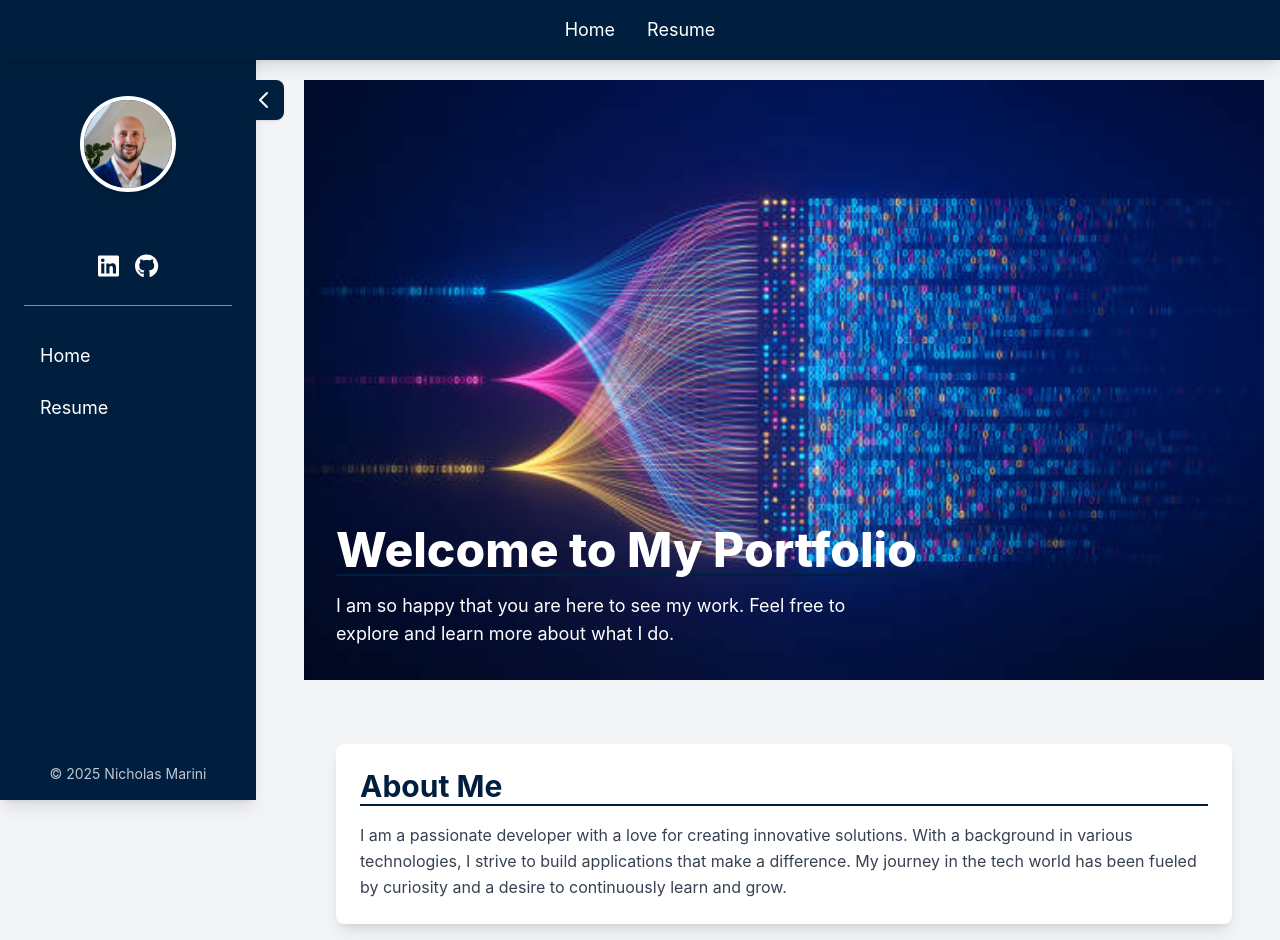
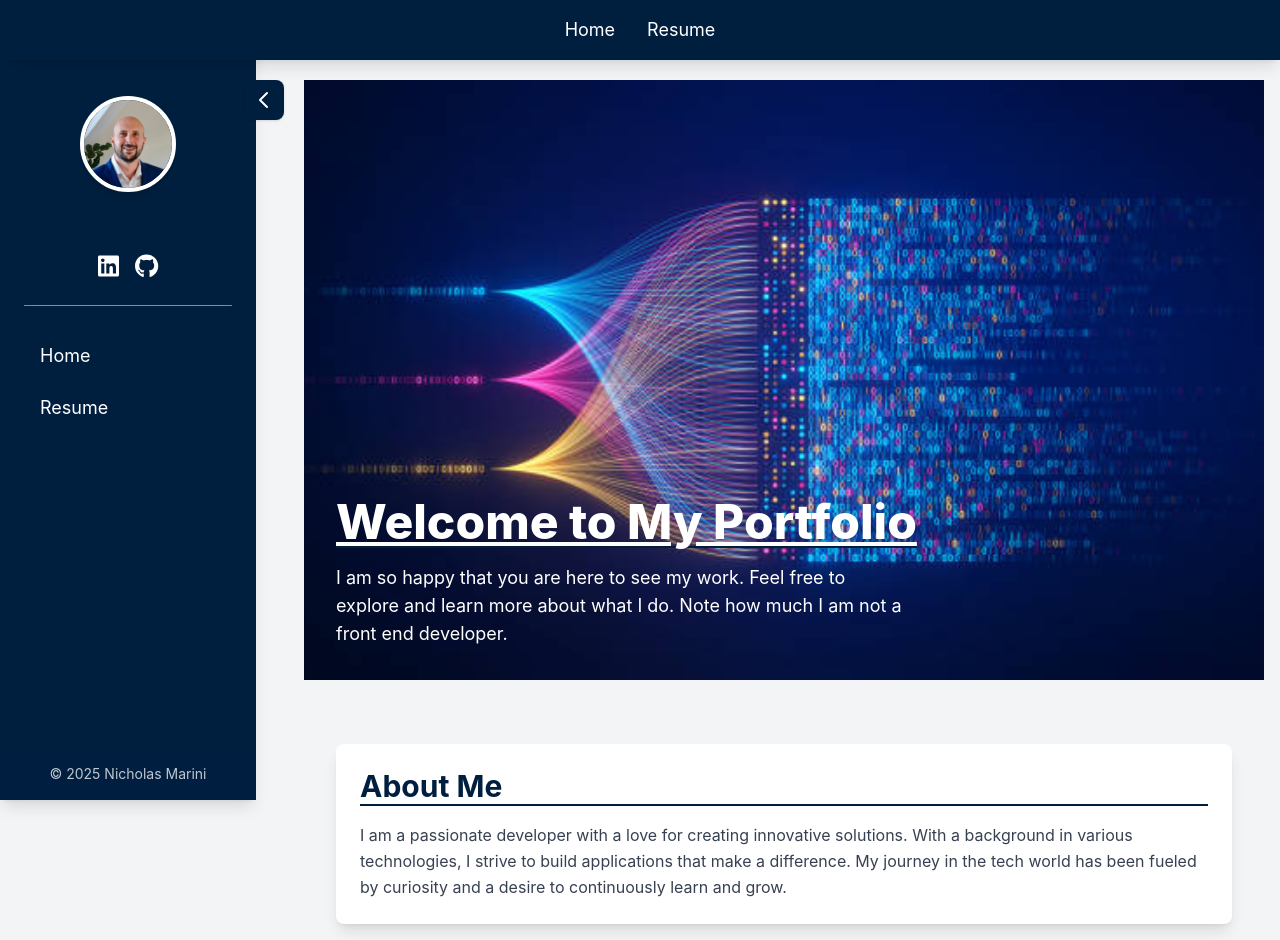
Before and after one commit to NickMarini/my-portfolio-site, a Next.js app in the folder my-portfolio-site/: page / in a window 1280 px wide. Built offline with nearby package versions, Linux system fonts and the light colour scheme.

Commit message:
Tweaks to descriptions etc.

```diff
--- a/my-portfolio-site/src/components/Index.tsx
+++ b/my-portfolio-site/src/components/Index.tsx
@@ -8,12 +8,12 @@ const HomePage = () => {
         className="hero bg-cover bg-center text-white h-[600px] flex flex-col justify-end items-start px-8"
         style={{ backgroundImage: 'url("/data-image.jpg")' }}
       >
-        {/* Use the alternative class to enforce white text */}
-        <h1 className="hero-heading text-5xl font-extrabold mb-4">
+        {/* Use the alternative class to enforce white text and underline in white */}
+        <h1 className="hero-heading text-white underline decoration-white text-5xl font-extrabold mb-4">
           Welcome to My Portfolio
         </h1>
         <p className="text-lg mb-8 max-w-xl">
-          I am so happy that you are here to see my work. Feel free to explore and learn more about what I do.
+          I am so happy that you are here to see my work. Feel free to explore and learn more about what I do. Note how much I am not a front end developer.
         </p>
       </section>
 
```
